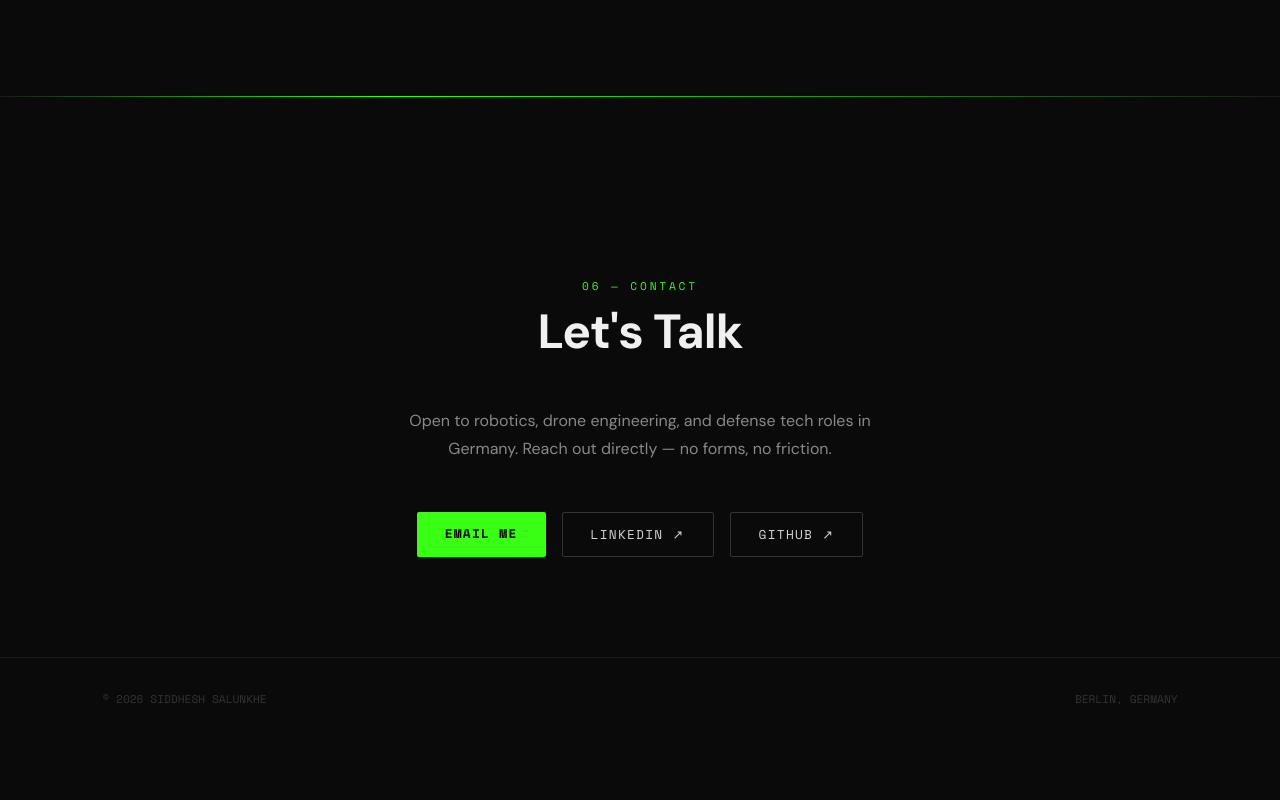
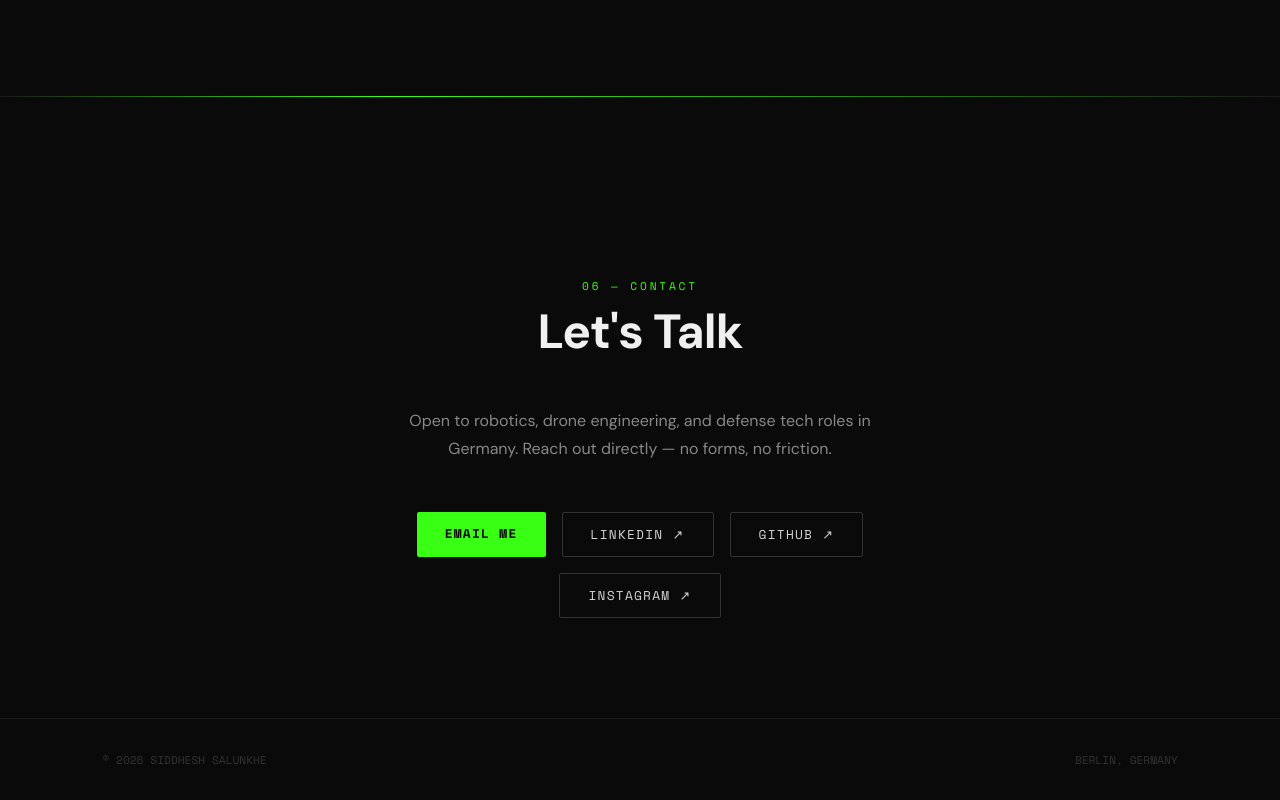
Before and after one commit to siddhesh1008/siddhesh-portfolio, a React (Create React App) app: page / in a window 1280 px wide. Shown: the part 6394-7194 px from the top of the page. Before the commit the page ends 7133 px from the top, so only its background shows below. Built offline with nearby package versions, Linux system fonts and the light colour scheme.

Commit message:
add instagram link

```diff
--- a/src/App.js
+++ b/src/App.js
@@ -657,6 +657,7 @@ export default function Portfolio() {
               <a href="mailto:siddhesh2152@gmail.com" className="btn-primary" style={{ ...styles.btnPrimary, textDecoration: "none", display: "inline-block" }}>{t.contact.email}</a>
               <a href="https://linkedin.com/in/siddhesh-salunkhe-277257194" target="_blank" rel="noopener noreferrer" className="btn-secondary" style={{ ...styles.btnSecondary, textDecoration: "none", display: "inline-block" }}>LinkedIn ↗</a>
               <a href="https://github.com/siddhesh1008" target="_blank" rel="noopener noreferrer" className="btn-secondary" style={{ ...styles.btnSecondary, textDecoration: "none", display: "inline-block" }}>GitHub ↗</a>
+              <a href="https://www.instagram.com/frosty_fpv_/" target="_blank" rel="noopener noreferrer" className="btn-secondary" style={{ ...styles.btnSecondary, textDecoration: "none", display: "inline-block" }}>Instagram ↗</a>
             </div>
           </FadeIn>
         </section>
```
